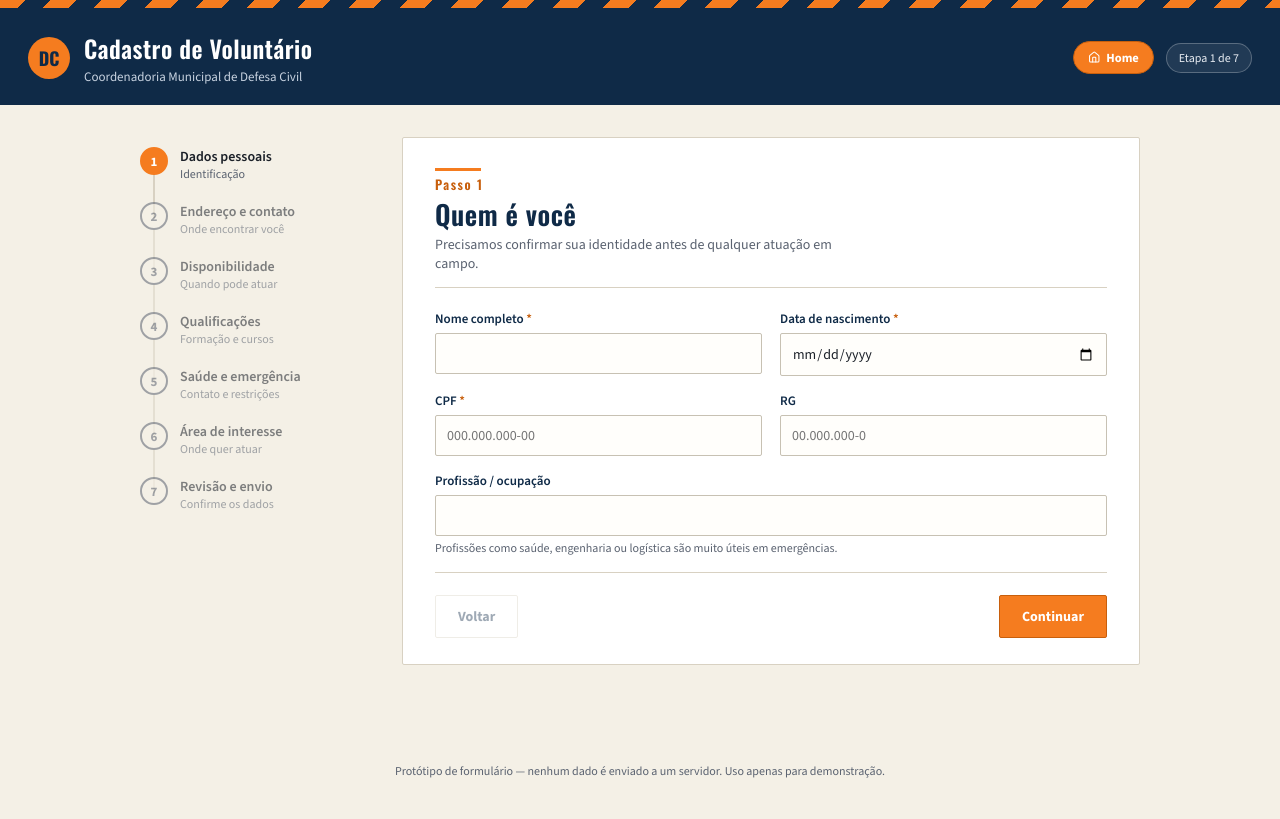
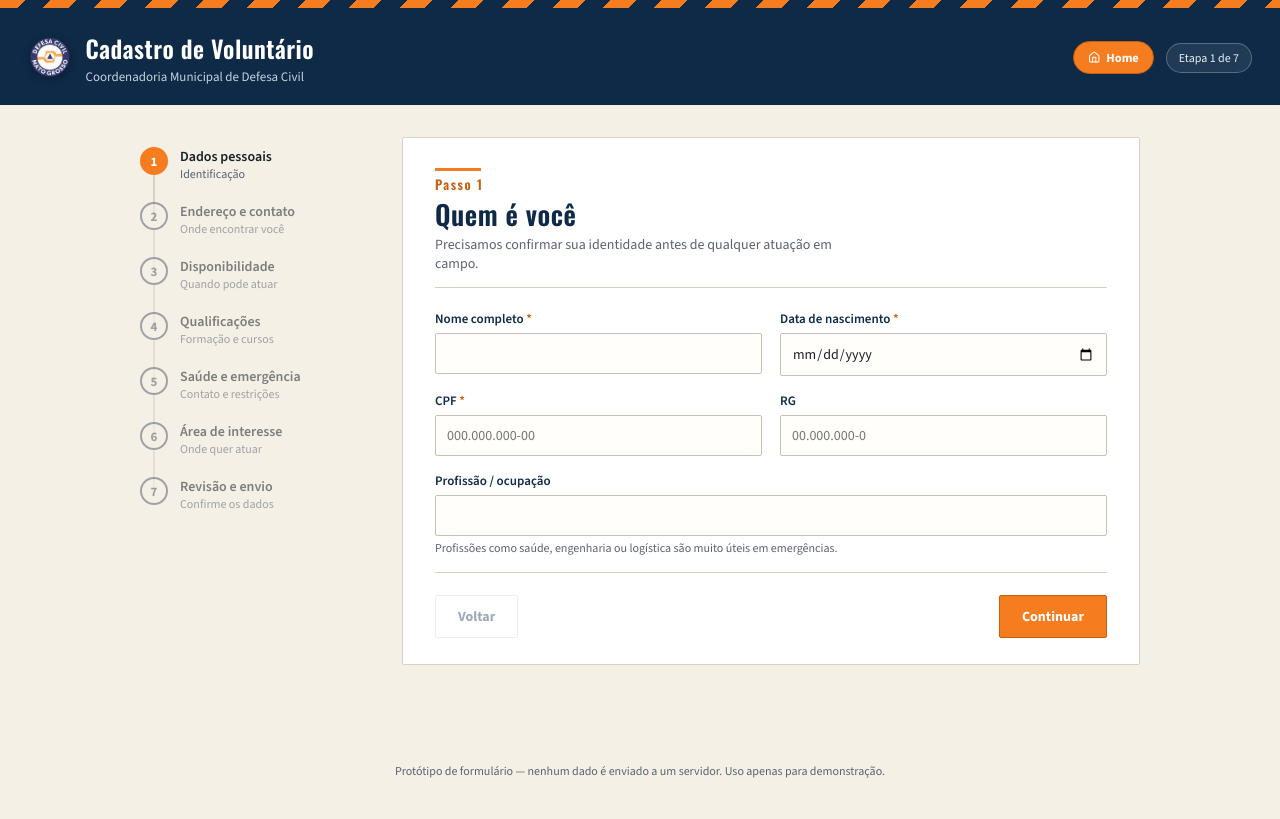
Before and after one commit to 2001diegodeoliveira-svg/SISTEMA-DEFESA-CIVIL-MT-, a website: page cadastro-voluntario.html in a window 1280 px wide. Drawn offline with nearby package versions, Linux system fonts and the light colour scheme.

Commit message:
substitui texto 'DC' pela logo oficial da Defesa Civil no cabecalho do cadastro de voluntario

```diff
--- a/cadastro-voluntario.html
+++ b/cadastro-voluntario.html
@@ -59,15 +59,11 @@
     display:flex; align-items:center; gap:14px;
   }
   header.top .mark{
-    width:42px; height:42px;
-    border-radius:50%;
-    background:var(--orange);
-    display:flex; align-items:center; justify-content:center;
-    font-family:"Oswald",sans-serif;
-    font-weight:700;
-    color:var(--navy);
-    font-size:18px;
+    height:44px;
+    width:auto;
     flex-shrink:0;
+    object-fit:contain;
+    filter: drop-shadow(0 2px 4px rgba(0,0,0,.35));
   }
   header.top h1{
     margin:0;
@@ -377,7 +373,7 @@
 <div class="hazard-bar"></div>
 <header class="top">
   <div class="brand">
-    <div class="mark">DC</div>
+    <img class="mark" src="imagens/logo.png" alt="Defesa Civil MT" onerror="this.style.display='none'">
     <div>
       <h1>Cadastro de Voluntário</h1>
       <p>Coordenadoria Municipal de Defesa Civil</p>
```
